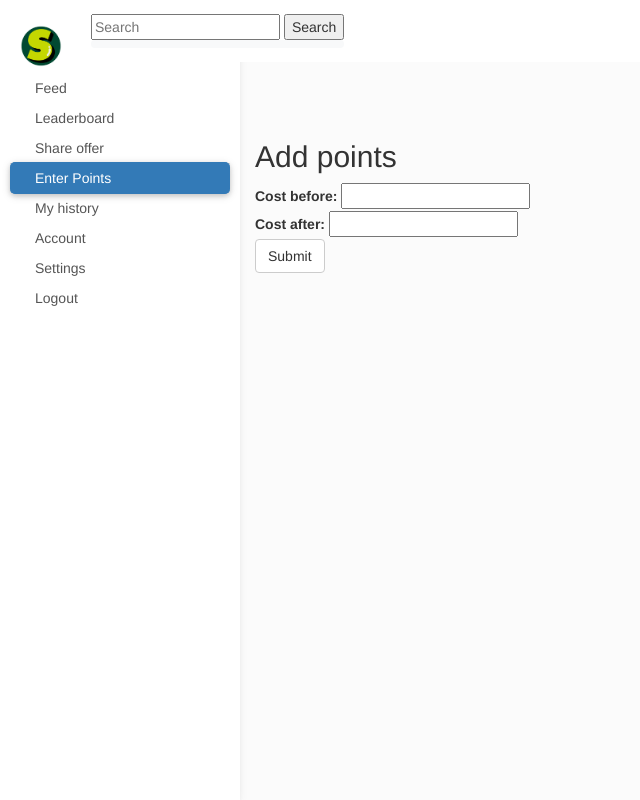
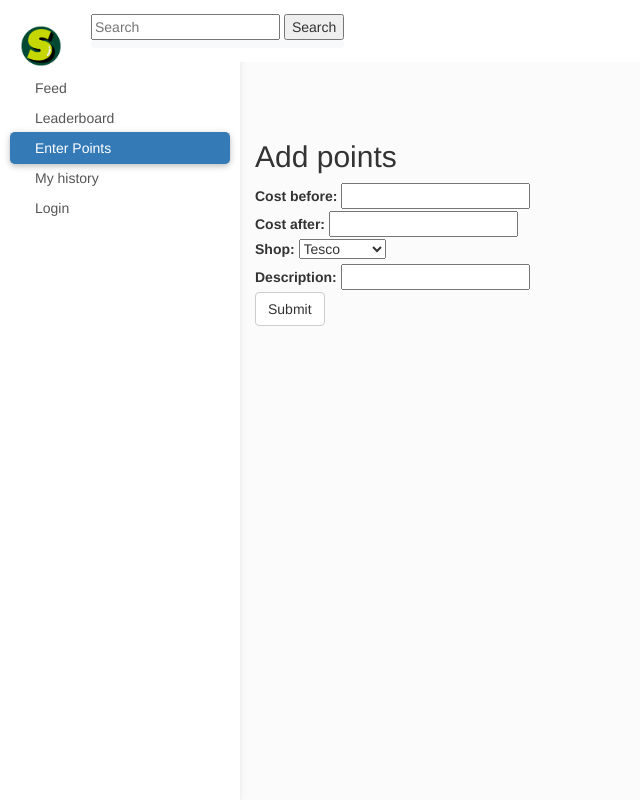
Before and after one commit to PKerins97/Intern_Project_Repo, a Django app: page /map/ in a window 1280 px wide. Shown: the whole page, without its empty margins (0-640 px from the left). Run offline with Django 4.2, Linux system fonts and the light colour scheme; some libraries are stand-ins or nearby versions.

Commit message:
Change points input, display on page
Update purchase manual input form
Create model to store purchase history
Show purchase history for current user on page

```diff
--- a/Shepherd_project/Shepherd/forms.py
+++ b/Shepherd_project/Shepherd/forms.py
@@ -20,8 +20,18 @@ class LoginForm(forms.Form):
     remember_me = forms.BooleanField(required=False)
 
 class ManualPointsForm(forms.Form):
+    TESCO = "Tesco"
+    DUNNES = "Dunnes"
+    SUPERVALU = "Supervalu"
+    shops = (
+        (TESCO, "Tesco"),
+        (DUNNES, "Dunnes"),
+        (SUPERVALU, "SuperValu")
+    )
     cost_before = forms.DecimalField(decimal_places=2, min_value=0, widget=forms.NumberInput)
     cost_after = forms.DecimalField(decimal_places=2, widget=forms.NumberInput)
+    shop = forms.ChoiceField(choices=shops)
+    description = forms.CharField()
 
     def is_valid(self):
         return self.data['cost_after'] <= self.data['cost_before']
--- a/Shepherd_project/Shepherd/templates/manual_points.html
+++ b/Shepherd_project/Shepherd/templates/manual_points.html
@@ -39,22 +39,28 @@
                   aria-current="true">
                   <i class="fas fa-tachometer-alt fa-fw me-3"></i><span>Leaderboard</span>
               </a>
-              <a href="#" class="list-group-item list-group-item-action py-2 ripple ">
+              <a hidden href="#" class="list-group-item list-group-item-action py-2 ripple ">
                   <i class="fas fa-chart-area fa-fw me-3"></i><span>Share offer</span>
               </a>
               <a href="{% url 'manual' %}" class="list-group-item list-group-item-action py-2 ripple active"><i
                   class="fas fa-lock fa-fw me-3"></i><span>Enter Points</span></a>
-              <a href="#" class="list-group-item list-group-item-action py-2 ripple"><i
+              <a href="{% url 'history' %}" class="list-group-item list-group-item-action py-2 ripple"><i
                       class="fas fa-lock fa-fw me-3"></i><span>My history</span></a>
-              <a href="#" class="list-group-item list-group-item-action py-2 ripple"><i
+              <a hidden href="#" class="list-group-item list-group-item-action py-2 ripple"><i
                       class="fas fa-chart-line fa-fw me-3"></i><span>Account</span></a>
-              <a href="#" class="list-group-item list-group-item-action py-2 ripple">
+              <a hidden href="#" class="list-group-item list-group-item-action py-2 ripple">
                   <i class="fas fa-chart-pie fa-fw me-3"></i><span>Settings</span>
               </a>
+              {% if user.is_authenticated %}
               <a href="{% url 'logout' %}" class="list-group-item list-group-item-action py-2 ripple">
                   <i class="fas fa-chart-pie fa-fw me-3"></i><span>Logout</span>
               </a>
-          </div>
+              {% else %}
+              <a href="{% url 'login' %}" class="list-group-item list-group-item-action py-2 ripple">
+                  <i class="fas fa-chart-pie fa-fw me-3"></i><span>Login</span>
+              </a>
+              {% endif %}
+            </div>
       </div>
   </nav>
   <!-- Sidebar -->
--- a/Shepherd_project/Shepherd/views.py
+++ b/Shepherd_project/Shepherd/views.py
@@ -136,13 +136,23 @@ def manualPoints(request):
                 cashAfter = float(form['cost_after'].data)
             except ValueError:
                 return redirect('manual')
+            description = form['description'].data
+            shop = form['shop'].data
             #TODO: decide which points system works
             p = Points.objects.get(user=request.user)
             p.points += (cashBefore-cashAfter)*100
             p.save()
+            purchase = Purchase(
+                user = request.user,
+                money_before = cashBefore,
+                money_after = cashAfter,
+                description = description,
+                shop = shop
+            )
+            purchase.save()
             return redirect('home')
         else:
-            return redirect('home')
+            return redirect('manual')
 
 def mindeeOCR(request):
 
@@ -253,4 +263,13 @@ def connect(request):
     return redirect(redirect_to)
 
 def history(request):
-    pass
+    template = 'history.html'
+    orders = Purchase.objects.filter(user=request.user)
+    for order in orders:
+        order.points = 100 * (order.money_before - order.money_after)
+
+    context = {
+        'mypoints': Points.objects.get(user_id=request.user.id).points,
+        'my_orders': orders
+    }
+    return render(request, template, context)
```
Also changed, not shown: Shepherd_project/Shepherd/models.py (+8 -0 lines), Shepherd_project/Shepherd/templates/history.html (+19 -32 lines), Shepherd_project/Shepherd/migrations/0017_purchase.py (added).
